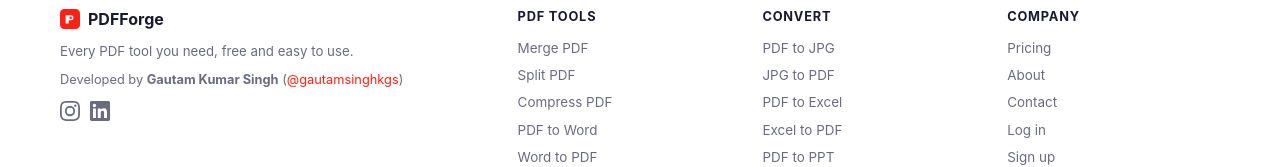
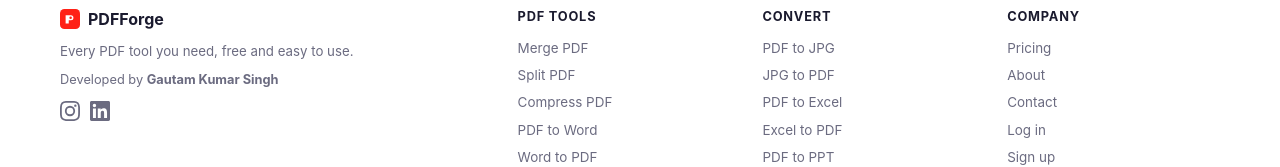
Before and after one commit to gautamsinghkgs/PDFForge, a React (Create React App) app in the folder client/: page / in a window 1280 px wide. Shown: the part 4180-4347 px from the top of the page. Built offline with nearby package versions, Linux system fonts and the light colour scheme; no server answers.

Commit message:
remove GitHub link from footer, keep only Instagram

```diff
--- a/client/src/components/layout/Footer.jsx
+++ b/client/src/components/layout/Footer.jsx
@@ -12,7 +12,7 @@ export default function Footer() {
               <strong>PDFForge</strong>
             </div>
             <p className={styles.tagline}>Every PDF tool you need, free and easy to use.</p>
-            <p className={styles.credit}>Developed by <strong>Gautam Kumar Singh</strong> (<a href="https://github.com/gautamsinghkgs" target="_blank" rel="noopener noreferrer" className={styles.creditLink}>@gautamsinghkgs</a>)</p>
+            <p className={styles.credit}>Developed by <strong>Gautam Kumar Singh</strong></p>
             <div className={styles.social}>
               <a href="https://www.instagram.com/gautamsinghkgs" target="_blank" rel="noopener noreferrer" className={styles.socialIcon} aria-label="Instagram">
                 <svg width="20" height="20" viewBox="0 0 24 24" fill="currentColor"><path d="M12 2.163c3.204 0 3.584.012 4.85.07 3.252.148 4.771 1.691 4.919 4.919.058 1.265.069 1.645.069 4.849 0 3.205-.012 3.584-.069 4.849-.149 3.225-1.664 4.771-4.919 4.919-1.266.058-1.644.07-4.85.07-3.204 0-3.584-.012-4.849-.07-3.26-.149-4.771-1.699-4.919-4.92-.058-1.265-.07-1.644-.07-4.849 0-3.204.013-3.583.07-4.849.149-3.227 1.664-4.771 4.919-4.919 1.266-.057 1.645-.069 4.849-.069zM12 0C8.741 0 8.333.014 7.053.072 2.695.272.273 2.69.073 7.052.014 8.333 0 8.741 0 12c0 3.259.014 3.668.072 4.948.2 4.358 2.618 6.78 6.98 6.98C8.333 23.986 8.741 24 12 24c3.259 0 3.668-.014 4.948-.072 4.354-.2 6.782-2.618 6.979-6.98.059-1.28.073-1.689.073-4.948 0-3.259-.014-3.667-.072-4.947-.196-4.354-2.617-6.78-6.979-6.98C15.668.014 15.259 0 12 0zm0 5.838a6.162 6.162 0 1 0 0 12.324 6.162 6.162 0 0 0 0-12.324zM12 16a4 4 0 1 1 0-8 4 4 0 0 1 0 8zm6.406-11.845a1.44 1.44 0 1 0 0 2.881 1.44 1.44 0 0 0 0-2.881z"/></svg>
```
